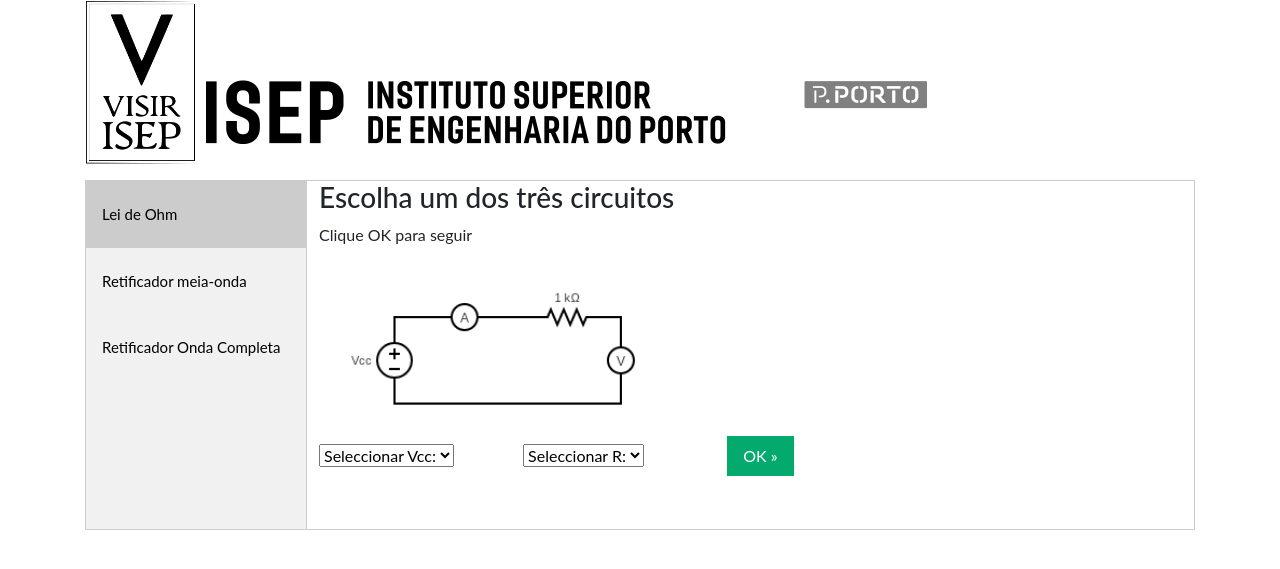
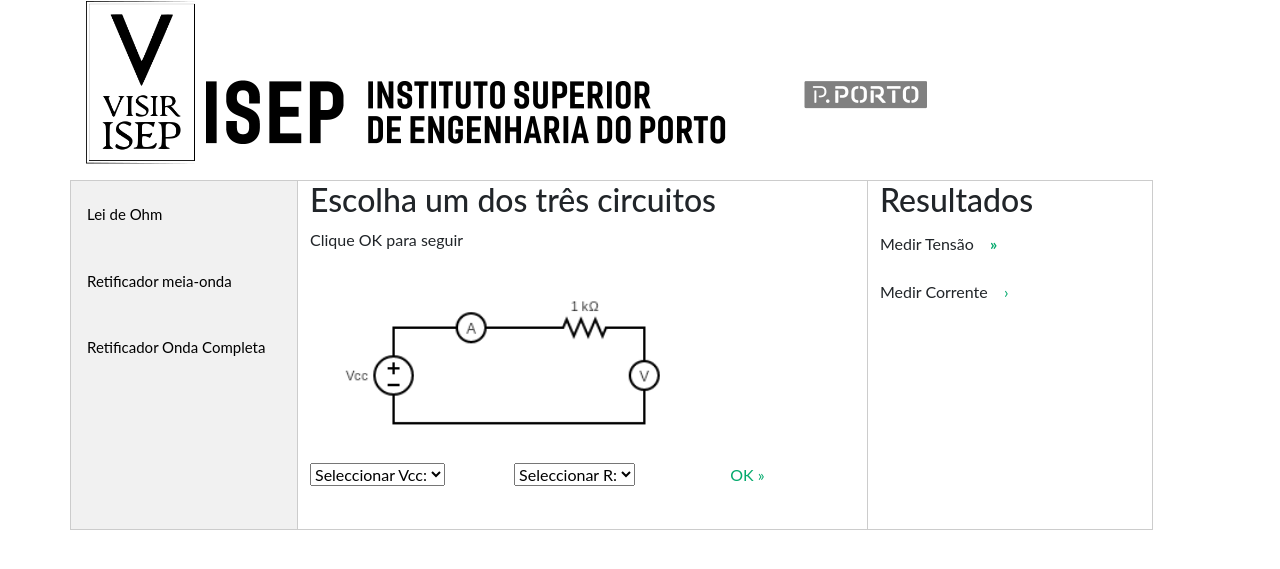
Before and after one commit to eddygrinder/Unnamed-Thesis_PCCode, a Flask app: page / in a window 1280 px wide. Shown: the part 56-625 px from the top of the page. Run offline with Flask 3, Linux system fonts and the light colour scheme; a user stored in the database is signed in; some libraries are stand-ins or nearby versions.

Commit message:
update webpage

```diff
--- a/webserver/website/static/styles.css
+++ b/webserver/website/static/styles.css
@@ -56,6 +56,40 @@
   height: 350px;
 }
 
+/* Create three unequal columns that floats next to each other */
+.column {
+  float: left;
+  padding: 0px 12px;
+  border: 1px solid #ccc;
+  border-left: none;
+  /* height: 300px; /* Should be removed. Only for demonstration */
+}
+
+.left,
+.right {
+  width: 25%;
+  border-left: none;
+}
+
+.middle {
+  width: 50%;
+  /*border-right: none;*/
+}
+
+/* Clear floats after the columns */
+.row:after {
+  content: "";
+  display: table;
+  clear: both;
+}
+
+/* Clearfix para garantir que a altura seja consistente em caso de quebra de linha */
+.tabcontent:after {
+  content: "";
+  display: table;
+  clear: both;
+}
+
 .responsive {
   max-width: 100%;
   height: auto;
@@ -97,7 +131,8 @@
 }
 
 /* style the items (options), including the selected item: */
-.select-items div,.select-selected {
+.select-items div,
+.select-selected {
   color: #ffffff;
   padding: 8px 16px;
   border: 1px solid transparent;
@@ -120,7 +155,8 @@
   display: none;
 }
 
-.select-items div:hover, .same-as-selected {
+.select-items div:hover,
+.same-as-selected {
   background-color: rgba(0, 0, 0, 0.1);
 }
 
@@ -131,7 +167,7 @@
 a {
   text-decoration: none;
   display: inline-block;
-  padding: 8px 16px;
+  padding: 4px 12px;
 }
 
 a:hover {
@@ -145,8 +181,8 @@
 }
 
 .next {
-  background-color: #04AA6D;
-  color: white;
+  background-color: none;
+  color: #04aa6d;
 }
 
 .round {
--- a/webserver/website/templates/home.html
+++ b/webserver/website/templates/home.html
@@ -12,8 +12,14 @@
 </h1>
 
 <p></p>
+
+<div class="row">
   <div class="tab">
-  <button class="tablinks" onclick="openchoice(event, 'Ohm')" id="defaultOpen">
+    <button
+      class="tablinks"
+      onclick="openchoice(event, 'Ohm')"
+      id="defaultOpen"
+    >
       Lei de Ohm
     </button>
     <button class="tablinks" onclick="openchoice(event, 'MeiaOnda')">
@@ -23,21 +29,18 @@
       Retificador Onda Completa
     </button>
   </div>
-
-<div id="Ohm" class="tabcontent">
-  <h3>Escolha um dos três circuitos</h3>
+  <div class="column middle">
+    <h2>Escolha um dos três circuitos</h2>
     <p>Clique OK para seguir</p>
-  <div>
     <img
       src="../images/circuit_R1.png"
-      width="40%"
+      width="70%"
       height="auto"
       alt="circuito R1"
       class="responsive"
       onclick="redirecionarPaginaEAcionar('10010101', 'output')"
       style="cursor: pointer"
     />
-  </div>
     <!-- Surround the select box within a "custom-select" DIV element.
 Remember to set the width: -->
     <div style="display: inline-block; width: 200px">
@@ -58,19 +61,19 @@
         <option value="3">3K&#937;</option>
       </select>
     </div>
-  <a href="#" class="next" id="botaoChamarFuncao">OK &raquo; </a>
+    <a href="#" class="next round" id="botaoChamarFuncao">OK &raquo; </a>
   </div>
-<div id="MeiaOnda" class="tabcontent">
-  <h3>Escolha um dos três circuitos</h3>
-  <p>Clique OK para seguir</p>
-  <div>
-    <img
-      src="../images/circuit_R3.png"
-      width="30%"
-      height="auto"
-      alt="circuito R3"
-      class="responsive"
-    />
+  <div class="column right">
+    <h2>Resultados</h2>
+    <p>
+      Medir Tensão
+      <a href="#" class="next round" id="botaoChamarFuncao"><b>&raquo;</b> </a>
+    </p>
+
+    <p>
+      Medir Corrente
+      <a href="#" class="next round" id="botaoChamarFuncao">&#8250; </a>
+    </p>
   </div>
 </div>
 
```
Lines whose indentation alone changed are shown as unchanged.
